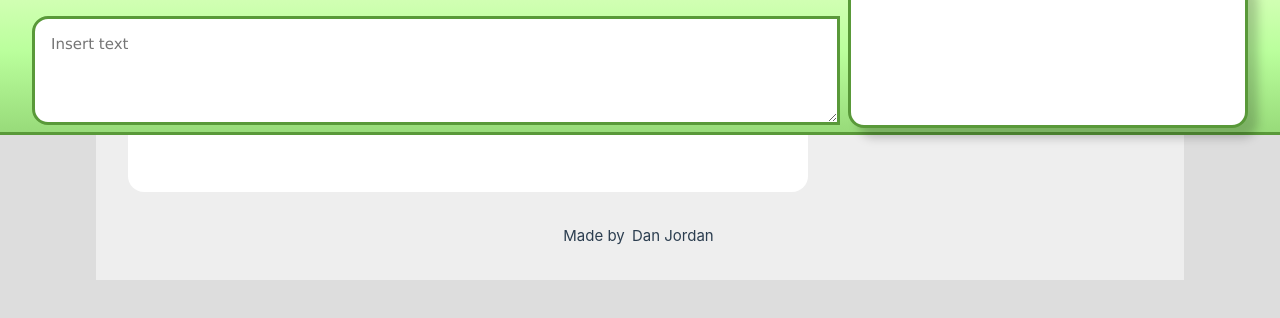
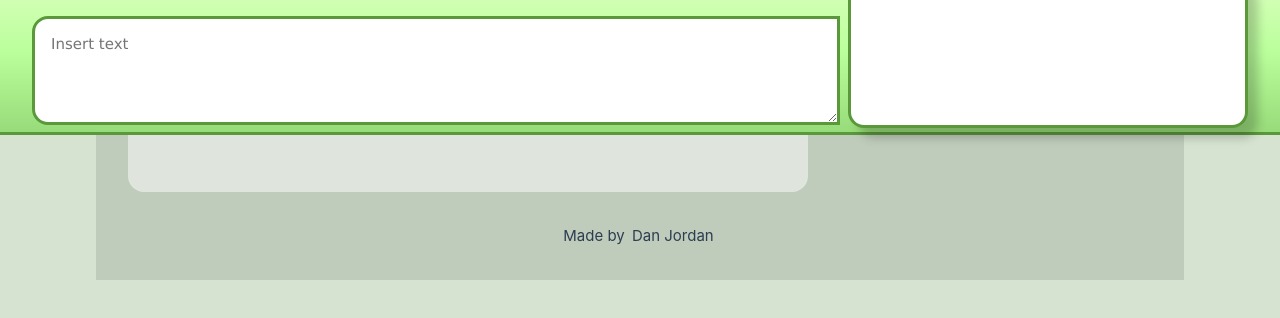
Before and after one commit to TheRabbit42/fic-check, a Vue app: page / in a window 1280 px wide. Shown: the top 318 px of the page. Built offline with nearby package versions, Linux system fonts and the light colour scheme.

Commit message:
More stylesheet nonsense

```diff
--- a/src/assets/main.css
+++ b/src/assets/main.css
@@ -133,7 +133,7 @@ button {
   }
 
   .page {
-    background: #eee;
+    background: rgb(0, 0, 0, 0.1);
   }
 
   .input {
@@ -169,7 +169,7 @@ button {
   }
 
   .rendered {
-    background: #fff;
+    background: rgb(255, 255, 255, 0.5);
     grid-column-end: span 8;
     margin: 7rem 0 0 0;
     padding: 2rem;
--- a/src/assets/themes.scss
+++ b/src/assets/themes.scss
@@ -1,29 +1,49 @@
-:root {
-    --color-theme-primary: grey;
+@property  --color-theme-primary {
+    syntax: "<color>";
+    inherits: true;
+    initial-value: grey;
 }
 
 .theme-blue {
     --color-theme-primary: #1ebed9;
 }
+body:has(.theme-blue) {
+    background: oklch(from #1ebed9 0.9 0.03 h);
+}
 
 .theme-green {
     --color-theme-primary: #98db7a;
+}
+body:has(.theme-green) {
+    background: oklch(from #98db7a 0.9 0.03 h);
 }
 
 .theme-orange {
     --color-theme-primary: #ff915b;
 }
+body:has(.theme-orange) {
+    background: oklch(from #ff915b 0.9 0.03 h);
+}
 
 .theme-purple {
     --color-theme-primary: #b892f0;
+}
+body:has(.theme-purple) {
+    background: oklch(from #b892f0 0.9 0.03 h);
 }
 
 .theme-red {
     --color-theme-primary: #f78b8b;
 }
+body:has(.theme-red) {
+    background: oklch(from #f78b8b 0.9 0.03 h);
+}
 
 .theme-yellow {
     --color-theme-primary: #fff88b;
+}
+body:has(.theme-yellow) {
+    background: oklch(from #fff88b 0.9 0.03 h);
 }
 
 .theme {
```
